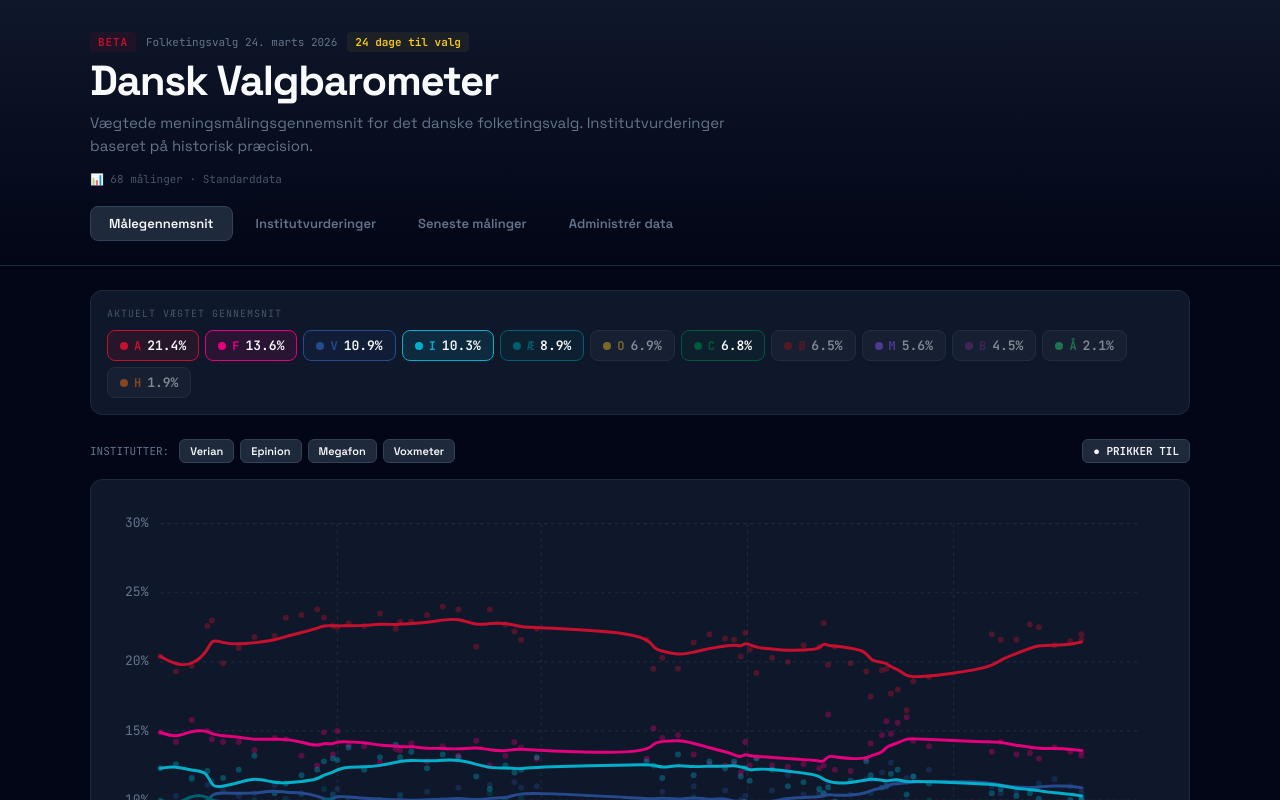
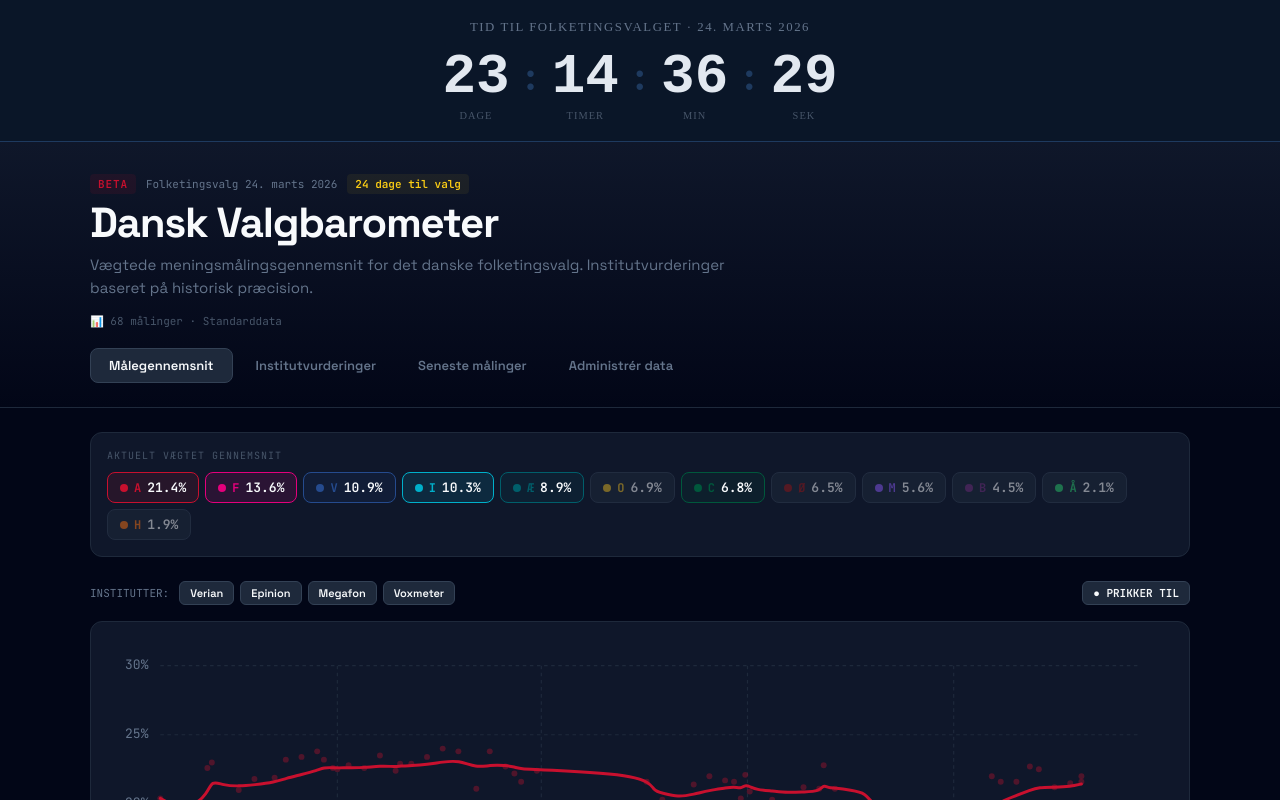
Before and after one commit to chrisask110/valgidanmark, a Next.js app: page / in a window 1280 px wide. Shown: the top 800 px of the page. Built offline with nearby package versions, Linux system fonts and the light colour scheme.

Commit message:
Adding countdown

```diff
--- /dev/null
+++ b/app/Countdown.tsx
@@ -0,0 +1,113 @@
+"use client";
+
+import { useState, useEffect } from "react";
+
+const ELECTION_DATE = new Date("2026-03-24T08:00:00+01:00");
+
+function getTimeLeft() {
+  const diff = ELECTION_DATE.getTime() - Date.now();
+  if (diff <= 0) return null;
+  return {
+    days: Math.floor(diff / (1000 * 60 * 60 * 24)),
+    hours: Math.floor((diff % (1000 * 60 * 60 * 24)) / (1000 * 60 * 60)),
+    minutes: Math.floor((diff % (1000 * 60 * 60)) / (1000 * 60)),
+    seconds: Math.floor((diff % (1000 * 60)) / 1000),
+  };
+}
+
+export default function Countdown() {
+  const [timeLeft, setTimeLeft] = useState<ReturnType<typeof getTimeLeft>>(null);
+
+  useEffect(() => {
+    setTimeLeft(getTimeLeft());
+    const interval = setInterval(() => setTimeLeft(getTimeLeft()), 1000);
+    return () => clearInterval(interval);
+  }, []);
+
+  const units = [
+    { value: timeLeft?.days, label: "DAGE" },
+    { value: timeLeft?.hours, label: "TIMER" },
+    { value: timeLeft?.minutes, label: "MIN" },
+    { value: timeLeft?.seconds, label: "SEK" },
+  ];
+
+  return (
+    <div
+      style={{
+        background: "#0a1628",
+        borderBottom: "1px solid #1e3a5f",
+        padding: "20px 16px",
+        textAlign: "center",
+      }}
+    >
+      <p
+        style={{
+          margin: "0 0 14px",
+          fontSize: "0.8rem",
+          textTransform: "uppercase",
+          letterSpacing: "0.12em",
+          color: "#64748b",
+        }}
+      >
+        Tid til Folketingsvalget · 24. marts 2026
+      </p>
+
+      {timeLeft === null && timeLeft !== undefined ? (
+        <p style={{ fontSize: "1.8rem", fontWeight: 700, color: "#60a5fa", margin: 0 }}>
+          Valget er i gang!
+        </p>
+      ) : (
+        <div
+          style={{
+            display: "flex",
+            justifyContent: "center",
+            alignItems: "center",
+            gap: "8px",
+          }}
+        >
+          {units.map(({ value, label }, i) => (
+            <div key={label} style={{ display: "flex", alignItems: "center", gap: "8px" }}>
+              <div style={{ display: "flex", flexDirection: "column", alignItems: "center", minWidth: "80px" }}>
+                <span
+                  style={{
+                    fontSize: "3.5rem",
+                    fontWeight: 700,
+                    lineHeight: 1,
+                    color: "#e2e8f0",
+                    fontVariantNumeric: "tabular-nums",
+                    fontFamily: "monospace",
+                  }}
+                >
+                  {value !== undefined ? String(value).padStart(2, "0") : "--"}
+                </span>
+                <span
+                  style={{
+                    fontSize: "0.65rem",
+                    color: "#475569",
+                    marginTop: "5px",
+                    letterSpacing: "0.1em",
+                  }}
+                >
+                  {label}
+                </span>
+              </div>
+              {i < units.length - 1 && (
+                <span
+                  style={{
+                    fontSize: "2.5rem",
+                    fontWeight: 700,
+                    color: "#1e3a5f",
+                    lineHeight: 1,
+                    marginBottom: "16px",
+                  }}
+                >
+                  :
+                </span>
+              )}
+            </div>
+          ))}
+        </div>
+      )}
+    </div>
+  );
+}
--- a/app/layout.tsx
+++ b/app/layout.tsx
@@ -1,4 +1,5 @@
 import type { Metadata } from 'next';
+import Countdown from './Countdown';
 
 export const metadata: Metadata = {
   title: 'Valg i Danmark 2026 – Dansk Valgbarometer',
@@ -14,6 +15,7 @@ export default function RootLayout({
   return (
     <html lang="da">
       <body style={{ margin: 0, padding: 0, background: '#020617', color: '#e2e8f0' }}>
+        <Countdown />
         {children}
       </body>
     </html>
```
